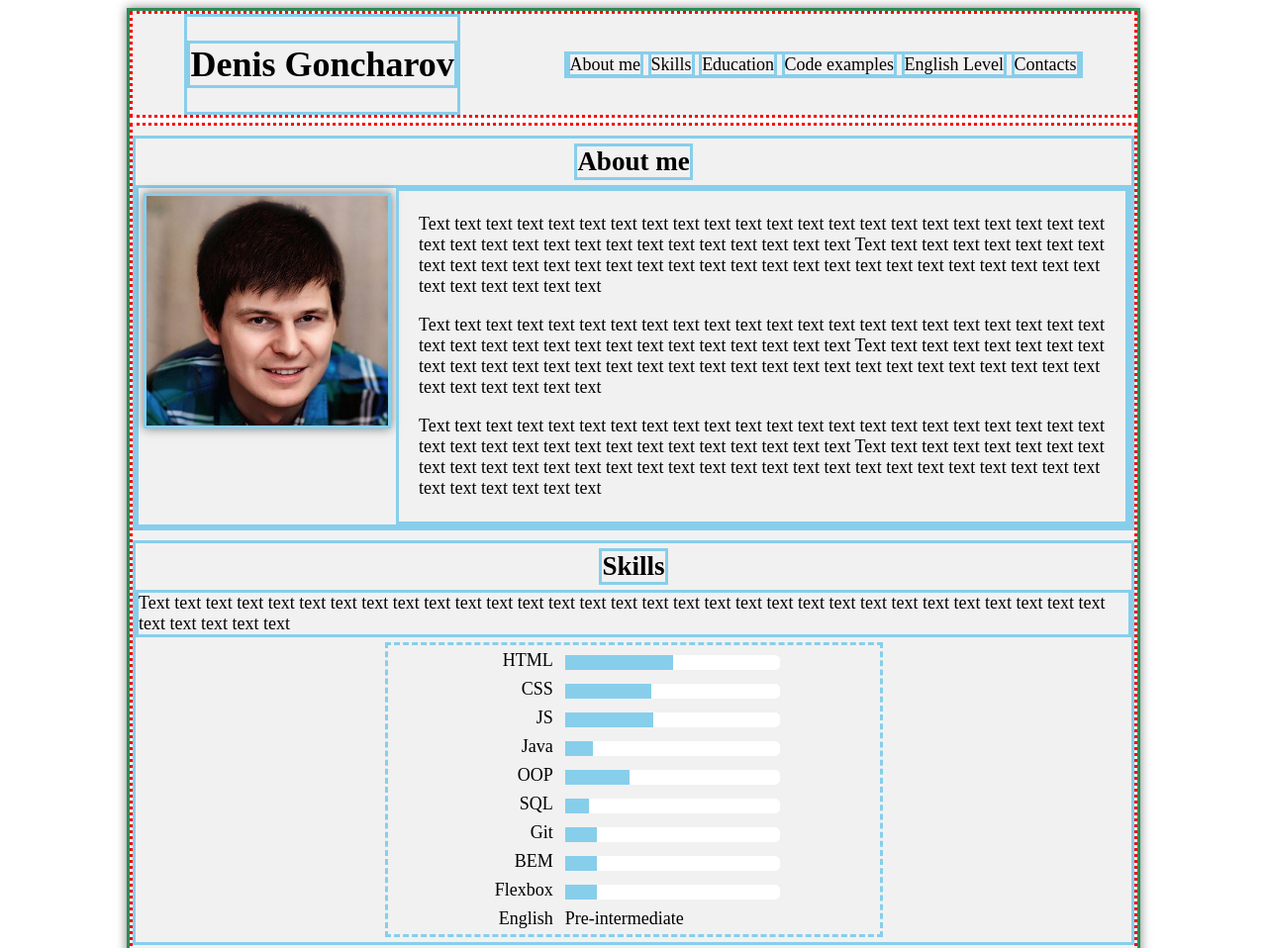
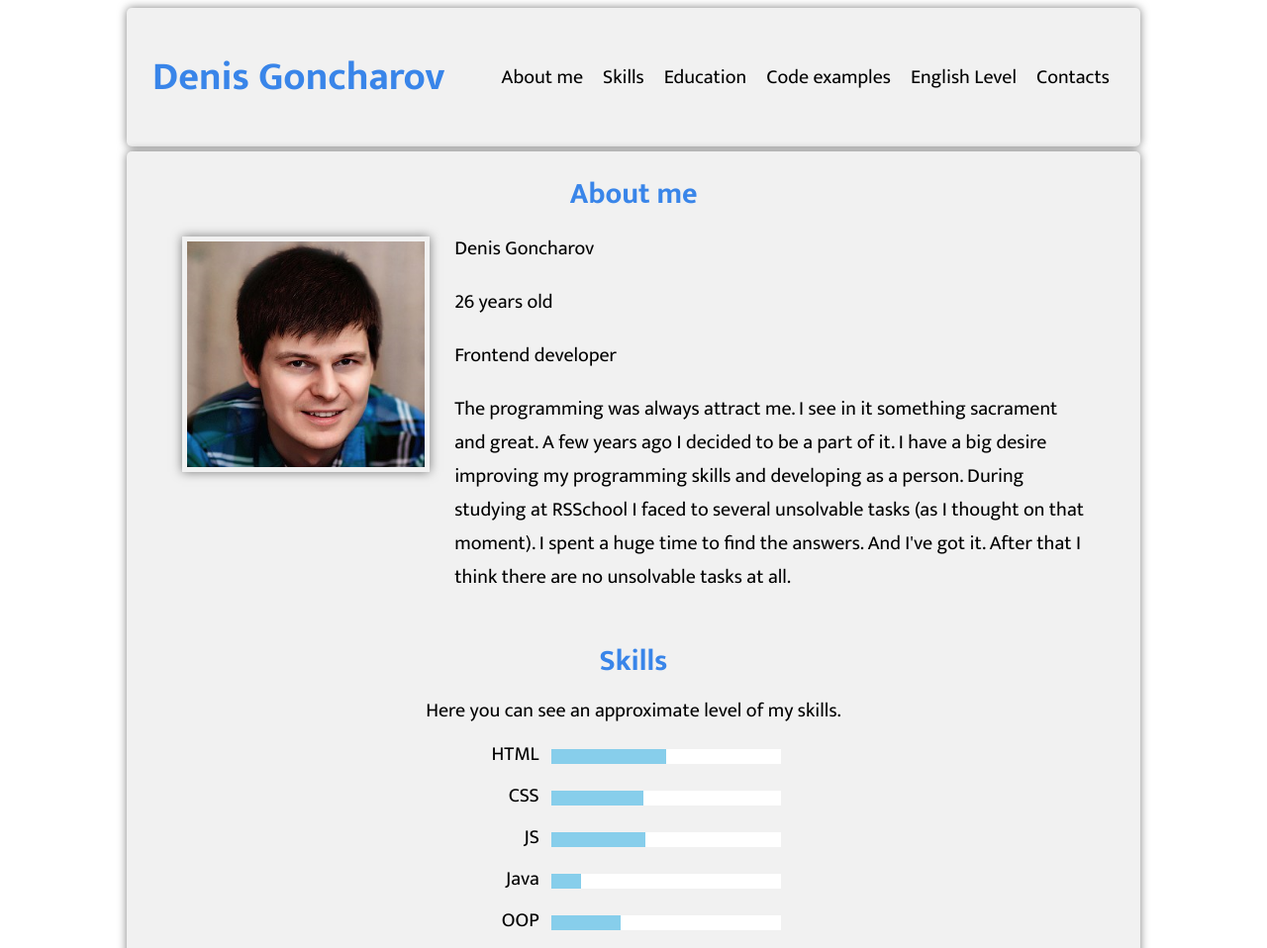
Before and after one commit to haspadarZ-padMensku/rsschool-codejam1-cv, a plain HTML site: page index.html in a window 1280 px wide. Shown: the top 958 px of the page at 99% size. Drawn offline with Linux system fonts and the light colour scheme.

Commit message:
feat: -fill content. Delete borders. Add fonts

```diff
--- a/css/style.css
+++ b/css/style.css
@@ -3,12 +3,46 @@
 }
 
 body {
-  font-size: 18px;
+  font-family: 'Mukta', sans-serif;
+  font-size: 20px;
+}
+
+h1 {
+  cursor: default;
+  padding: 3px;
+  border-radius: 3px;
+  color: #3985e9;
+}
+
+h2 {
+  padding: 3px;
+  border-radius: 3px;
+  color: #3985e9;
+}
+
+h2:hover {
+  cursor: default;
 }
 
 a {
+  padding: 10px;
   text-decoration: none;
   color: #000000;
+  border-radius: 3px;
+}
+
+a:hover {
+  background: rgba(135, 206, 235, 0.5);
+  box-shadow: 0 0 10px rgba(0, 0, 0, 0.5);
+}
+
+a:active {
+  background: rgb(135, 206, 235);
+  box-shadow: 0 0 10px rgba(0, 0, 0, 0.5);
+}
+
+progress:hover {
+  box-shadow: 0 0 10px rgba(0, 0, 0, 0.5);
 }
 
 .site-container {
@@ -21,16 +55,16 @@ a {
   max-width: 1024px;
   min-width: 300px;
   margin: 0 auto;
-  border: 3px solid seagreen;
   background: #ffffff;
-  box-shadow: 0 0 10px rgba(0, 0, 0, 0.5);
+  border-radius: 5px;
 }
 
 .main {
   width: 100%;
   margin: 5px auto 5px;
-  border: 3px dotted red;
   background: #f1f1f1;
+  box-shadow: 0 0 10px rgba(0, 0, 0, 0.5);
+  border-radius: 5px;
 }
 
 .header,
@@ -41,24 +75,34 @@ a {
   justify-content: space-around;
   align-items: center;
   width: 100%;
-  border: 3px dotted red;
   background: #f1f1f1;
+  border-radius: 5px;
+  box-shadow: 0 0 10px rgba(0, 0, 0, 0.5);
 }
 
 .header__person-name {
-  border: 3px solid skyblue;
+  margin: 5px auto;
 }
 
 .header__title {
-  border: 3px solid skyblue;
+  padding: 5px;
+}
+
+.header__title:hover {
+  cursor: default;
 }
 
 .nav {
-  border: 3px solid skyblue;
+  display: flex;
+  flex-direction: row;
+  flex-wrap: wrap;
+  justify-content: center;
+  align-items: center;
+  margin: 5px auto;
 }
 
 .nav__link {
-  border: 3px solid skyblue;
+  margin: 5px auto;
 }
 
 /*=====================================*/
@@ -67,14 +111,12 @@ a {
   flex-direction: column;
   justify-content: center;
   align-items: center;
-  border: 3px solid skyblue;
   margin: 10px auto;
   background: #f1f1f1;
 }
 
 .about-me__title {
   margin: 5px auto;
-  border: 3px solid skyblue;
 }
 
 .about-me__wrapper {
@@ -82,28 +124,32 @@ a {
   flex-direction: row;
   justify-content: space-around;
   align-items: flex-start;
-  border: 3px solid skyblue;
+  width: 90%;
+  margin: 5px auto;
 }
 
 @media (max-width: 600px) {
   .about-me__wrapper {
     display: flex;
     flex-direction: column;
-    justify-content: space-around;
+    justify-content: center;
     align-items: center;
-    border: 3px solid skyblue;
   }
 }
 
 .about-me__person-photo {
   margin: 5px;
-  border: 3px solid skyblue;
+  padding: 5px;
   box-shadow: 0 0 10px rgba(0, 0, 0, 0.5);
 }
 
 .about-me__summary {
-  padding: 5px 5px 5px 20px;
-  border: 3px solid skyblue;
+  padding: 0px 5px 0px 20px;
+}
+
+.about-me__summary p:first-child {
+  padding-top: 0;
+  margin-top: 0;
 }
 
 /*======================================*/
@@ -112,26 +158,22 @@ a {
   flex-direction: column;
   justify-content: space-around;
   align-items: center;
-  border: 3px solid skyblue;
   margin: 10px auto;
   background: #f1f1f1;
 }
 
 .skills__title {
   margin: 5px auto 0;
-  border: 3px solid skyblue;
 }
 
 .skills__description {
   margin: 5px auto 0;
-  border: 3px solid skyblue;
 }
 
 .skills__table{
   margin: 5px auto;
   width: 50%;
   min-width: 300px;
-  border: 3px dashed skyblue;
 }
 
 .skills__table td {
@@ -152,7 +194,6 @@ a {
 
 .skills__table progress::-webkit-progress-bar {
   background: #ffffff;
-  border-radius: 5px;
 }
 
 .skills__table progress::-webkit-progress-value {
@@ -165,25 +206,22 @@ a {
   flex-direction: column;
   justify-content: space-around;
   align-items: center;
-  border: 3px solid skyblue;
   margin: 10px auto;
   background: #f1f1f1;
 }
 
 .education__title {
   margin: 5px auto 0;
-  border: 3px solid skyblue;
 }
 
 .education__description {
+  width: 75%;
   margin: 5px auto;
-  border: 3px solid skyblue;
 }
 
 .education__education-list{
   margin: 5px auto 0;
   padding: 0;
-  border: 3px solid skyblue;
 }
 
 .education__education-list li{
@@ -204,24 +242,21 @@ a {
   flex-direction: column;
   justify-content: space-around;
   align-items: center;
-  border: 3px solid skyblue;
   margin: 10px auto;
   background: #f1f1f1;
 }
 
 .code-examples__title {
   margin: 5px auto 0;
-  border: 3px solid skyblue;
 }
 
 .code-examples__description {
+  width: 75%;
   margin: 5px auto 0;
-  border: 3px solid skyblue;
 }
 
 .code-examples a {
   margin: 5px auto;
-  border: 3px solid skyblue;
 }
 /*======================================*/
 
@@ -230,29 +265,30 @@ a {
   flex-direction: column;
   justify-content: space-around;
   align-items: center;
-  border: 3px solid skyblue;
   margin: 10px auto;
   background: #f1f1f1;
 }
 
 .english-level__title {
   margin: 5px auto 0;
-  border: 3px solid skyblue;
 }
 
 .english-level h3 {
   margin: 5px auto 0;
-  border: 3px solid skyblue;
 }
 
 .english-level__description {
+  display: flex;
+  flex-direction: column;
+  flex-wrap: wrap;
+  justify-content: center;
+  align-items: center;
   margin: 5px auto 0;
-  border: 3px solid skyblue;
 }
 
 .english-level img {
   margin: 5px auto;
-  border: 3px solid skyblue;
+  border-radius: 5px;
 }
 
 /*======================================*/
@@ -262,27 +298,17 @@ a {
   flex-direction: column;
   justify-content: space-around;
   align-items: center;
-  border: 3px solid skyblue;
 }
 
 .contacts__title {
   margin: 5px auto 0;
-  border: 3px solid skyblue;
 }
 
 .contacts__social {
+  display: flex;
+  flex-direction: row;
+  flex-wrap: wrap;
+  justify-content: center;
+  align-items: center;
   margin: 5px auto;
-  border: 3px solid skyblue;
 }
-
-.contacts__social-link {
-  border: 3px solid skyblue;
-}
-
-.footer__copyright {
-  border: 3px solid skyblue;
-}
-
-.footer__copyright--content-center {
-  border: 3px solid skyblue;
-}
--- a/index.html
+++ b/index.html
@@ -5,6 +5,7 @@
   <meta charset="UTF-8">
   <title>Denis Goncharov</title>
   <link rel="stylesheet" href="css/style.css">
+  <link href="https://fonts.googleapis.com/css?family=Mukta:400,700" rel="stylesheet">
 </head>
 
 <body>
@@ -27,34 +28,20 @@
       <div class="about-me" id="about-me">
         <h2 class="about-me__title">About me</h2>
         <div class="about-me__wrapper">
-          <img src="img/person-photo.png" alt="Person photo" class="about-me__person-photo" width="250">
+          <img src="img/person-photo.png" alt="Person photo" class="about-me__person-photo" width="250" height="auto">
           <div class="about-me__summary">
-            <p>Text text text text text text text text text
-              text text text text text text text text text
-              text text text text text text text text text
-              text text text text text text text text text
-              Text text text text text text text text text
-              text text text text text text text text text
-              text text text text text text text text text
-              text text text text text text text text text
-            </p>
-            <p>Text text text text text text text text text
-              text text text text text text text text text
-              text text text text text text text text text
-              text text text text text text text text text
-              Text text text text text text text text text
-              text text text text text text text text text
-              text text text text text text text text text
-              text text text text text text text text text
-            </p>
-            <p>Text text text text text text text text text
-              text text text text text text text text text
-              text text text text text text text text text
-              text text text text text text text text text
-              Text text text text text text text text text
-              text text text text text text text text text
-              text text text text text text text text text
-              text text text text text text text text text
+            <p>Denis Goncharov</p>
+            <p>26 years old</p>
+            <p>Frontend developer</p>
+            <p> The programming was always attract me.
+              I see in it something sacrament and great.
+              A few years ago I decided to be a part of it.
+              I have a big desire improving my programming skills
+              and developing as a person. During studying at RSSchool
+              I faced to several unsolvable tasks (as I thought on
+              that moment). I spent a huge time to find the answers.
+              And I've got it. After that I think there are no
+              unsolvable tasks at all.
             </p>
           </div>
         </div>
@@ -62,10 +49,7 @@
       <div class="skills" id="skills">
         <h2 class="skills__title">Skills</h2>
         <p class="skills__description">
-          Text text text text text text text text text
-          text text text text text text text text text
-          text text text text text text text text text
-          text text text text text text text text text
+          Here you can see an approximate level of my skills.
         </p>
         <table class="skills__table">
           <tr>
@@ -119,7 +103,7 @@
           <li>Qualification: Building Engineer</li>
         </ul>
         <p class="education__description">
-          My first education was not connected with programming
+          My first education was not connect with programming
           directly. But I see how the engineer's knowledges does
           the learning of IT much easier.
         </p>
@@ -132,15 +116,16 @@
           projects to share. But something I have. You can see all of my code in my
           GitHub account:
         </p>
-        <a href="https://github.com/haspadarZ-padMensku">haspadarZ-padMensku</a>
+        <a href="https://github.com/haspadarZ-padMensku" target="_blank">haspadarZ-padMensku</a>
       </div>
+
       <div class="english-level" id="english-level">
         <h2 class="english-level__title">English level</h2>
         <h3>A2 (Pre-intermediate)</h3>
         <p class="english-level__description">
-          You can check my level on <a href="https://www.duolingo.com/haspadarZ">duolingo.com</a>
+          You can check my level on <a href="https://www.duolingo.com/haspadarZ" target="_blank">duolingo.com</a>
         </p>
-        <a href="https://www.duolingo.com/haspadarZ"><img src="img/duolingo-level.png" alt="Duolingo level" width="250px"></a>
+        <img src="img/duolingo-level.png" alt="Duolingo level" width="250px">
       </div>
 
     </main>
@@ -149,16 +134,15 @@
       <div class="contacts" id="contacts">
         <h3 class="contacts__title">Contacts</h3>
         <p class="contacts__social">
-          <a href="#" class="contacts__social-link">Vk</a>
-          <a href="#" class="contacts__social-link">Fb</a>
-          <a href="#" class="contacts__social-link">GitHub</a>
+          <a href="https://vk.com/gonchds" class="contacts__social-link" target="_blank">Vk</a>
+          <a href="https://www.facebook.com/profile.php?id=100001814413886" class="contacts__social-link" target="_blank">Fb</a>
+          <a href="https://github.com/haspadarZ-padMensku" class="contacts__social-link" target="_blank">GitHub</a>
         </p>
       </div>
       <div class="footer__copyright">
         <p class="footer__copyright--content-center">
           The page was made by "haspadarZ-padMensku" &#169
         </p>
-
       </div>
 
     </footer>
```
